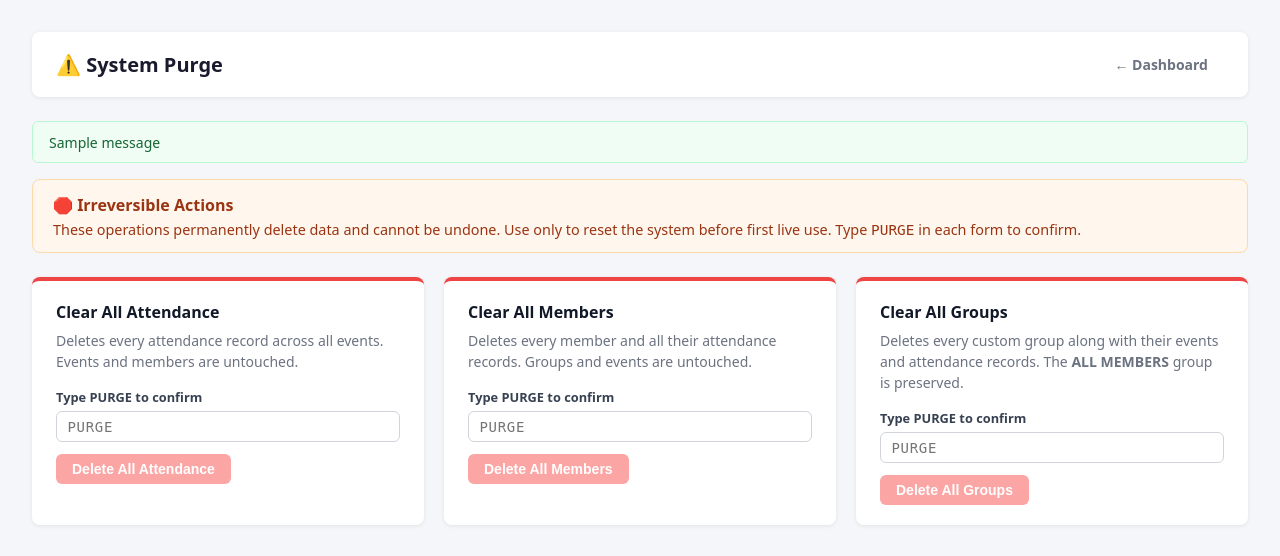
After one commit to evanlow/shephard, a Flask app: page /admin/purge in a window 1280 px wide. The commit adds this page. Shown: the top 556 px of the page. Run offline with Flask 3, Linux system fonts and the light colour scheme; a user stored in the database is signed in; tables that the repository leaves empty hold one stand-in row (values such as "Sample post"); one stand-in notice (Sample message) is shown.

Commit message:
feat: system purge page for superusers
- GET /admin/purge: three-card danger zone requiring typed PURGE confirmation
- POST /admin/purge/attendance: deletes all attendance records
- POST /admin/purge/members: deletes all members + attendance + member_groups
- POST /admin/purge/groups: deletes all custom groups + their events + attendance
  (ALL MEMBERS group always preserved)
- Dashboard link to System Purge for superusers
- 12 new smoke tests (291/291 passing)

```diff
--- a/app/routes/auth.py
+++ b/app/routes/auth.py
@@ -2,8 +2,14 @@ from functools import wraps
 
 from flask import Blueprint, abort, flash, redirect, render_template, request, url_for
 from flask_login import current_user, login_required, login_user, logout_user
+from sqlalchemy import text
 
 from ..extensions import db
+from ..models.attendance import Attendance
+from ..models.event import Event
+from ..models.group import Group
+from ..models.member import Member
+from ..models.membership import DEFAULT_GROUP_NAME, member_groups
 from ..models.user import User
 
 bp = Blueprint("auth", __name__)
@@ -193,3 +199,79 @@ def dashboard():
 def logout():
     logout_user()
     return redirect(url_for("auth.login"))
+
+
+# ---------------------------------------------------------------------------
+# System Purge (superuser only)
+# ---------------------------------------------------------------------------
+
+@bp.get("/admin/purge")
+@superuser_required
+def purge_page():
+    return render_template("auth/purge.html")
+
+
+@bp.post("/admin/purge/attendance")
+@superuser_required
+def purge_attendance():
+    if request.form.get("confirm", "").strip().upper() != "PURGE":
+        flash("Type PURGE to confirm.", "error")
+        return redirect(url_for("auth.purge_page"))
+    count = db.session.query(Attendance).delete(synchronize_session=False)
+    db.session.commit()
+    flash(f"All attendance records deleted ({count} record{'s' if count != 1 else ''} removed).", "success")
+    return redirect(url_for("auth.purge_page"))
+
+
+@bp.post("/admin/purge/members")
+@superuser_required
+def purge_members():
+    if request.form.get("confirm", "").strip().upper() != "PURGE":
+        flash("Type PURGE to confirm.", "error")
+        return redirect(url_for("auth.purge_page"))
+    # Delete in FK order: attendance → member_groups junction → members
+    db.session.query(Attendance).delete(synchronize_session=False)
+    db.session.execute(text("DELETE FROM member_groups"))
+    count = db.session.query(Member).delete(synchronize_session=False)
+    db.session.commit()
+    flash(f"All members deleted ({count} member{'s' if count != 1 else ''} removed).", "success")
+    return redirect(url_for("auth.purge_page"))
+
+
+@bp.post("/admin/purge/groups")
+@superuser_required
+def purge_groups():
+    if request.form.get("confirm", "").strip().upper() != "PURGE":
+        flash("Type PURGE to confirm.", "error")
+        return redirect(url_for("auth.purge_page"))
+    # Collect non-default group IDs
+    non_default_ids = db.session.execute(
+        db.select(Group.id).where(Group.name != DEFAULT_GROUP_NAME)
+    ).scalars().all()
+
+    if non_default_ids:
+        # Cascade manually: attendance for events → events → member_groups → groups
+        event_ids = db.session.execute(
+            db.select(Event.id).where(Event.group_id.in_(non_default_ids))
+        ).scalars().all()
+        if event_ids:
+            db.session.query(Attendance).filter(
+                Attendance.event_id.in_(event_ids)
+            ).delete(synchronize_session=False)
+        db.session.query(Event).filter(
+            Event.group_id.in_(non_default_ids)
+        ).delete(synchronize_session=False)
+        db.session.execute(
+            member_groups.delete().where(member_groups.c.group_id.in_(non_default_ids))
+        )
+        db.session.query(Member).filter(
+            Member.group_id.in_(non_default_ids)
+        ).update({"group_id": None}, synchronize_session=False)
+        db.session.query(Group).filter(
+            Group.id.in_(non_default_ids)
+        ).delete(synchronize_session=False)
+        db.session.commit()
+
+    n = len(non_default_ids)
+    flash(f"All custom groups deleted ({n} group{'s' if n != 1 else ''} removed; ALL MEMBERS preserved).", "success")
+    return redirect(url_for("auth.purge_page"))
--- a/app/templates/auth/dashboard.html
+++ b/app/templates/auth/dashboard.html
@@ -105,9 +105,12 @@
 {% endif %}
 
 {% if current_user.is_superuser %}
-<div class="mt-4">
+<div class="mt-4 d-flex gap-3">
   <a href="{{ url_for('auth.list_users') }}" class="text-decoration-none">
     Manage Admin Users &rarr;
+  </a>
+  <a href="{{ url_for('auth.purge_page') }}" class="text-decoration-none text-danger">
+    System Purge &rarr;
   </a>
 </div>
 {% endif %}
--- /dev/null
+++ b/app/templates/auth/purge.html
@@ -0,0 +1,138 @@
+<!DOCTYPE html>
+<html lang="en">
+<head>
+  <meta charset="UTF-8" />
+  <meta name="viewport" content="width=device-width, initial-scale=1.0" />
+  <title>Shepherd — System Purge</title>
+  <style>
+    *, *::before, *::after { box-sizing: border-box; margin: 0; padding: 0; }
+    body { font-family: system-ui, sans-serif; background: #f4f6f9; padding: 2rem; }
+    header {
+      display: flex; align-items: center; justify-content: space-between;
+      background: #fff; border-radius: 8px; padding: 1rem 1.5rem;
+      box-shadow: 0 1px 4px rgba(0,0,0,.08); margin-bottom: 1.5rem;
+    }
+    h1 { font-size: 1.25rem; color: #1a1a2e; }
+    .btn {
+      display: inline-block; padding: 0.45rem 1rem;
+      border-radius: 6px; font-size: 0.875rem; font-weight: 600;
+      text-decoration: none; cursor: pointer; border: none;
+    }
+    .btn-ghost { color: #6b7280; background: none; }
+    .btn-ghost:hover { color: #111; }
+    .btn-danger { background: #ef4444; color: #fff; }
+    .btn-danger:hover:not(:disabled) { background: #dc2626; }
+    .btn-danger:disabled { background: #fca5a5; cursor: not-allowed; }
+    .alert { padding: 0.65rem 1rem; border-radius: 6px; font-size: 0.875rem; margin-bottom: 1rem; }
+    .alert-success { background: #f0fdf4; border: 1px solid #bbf7d0; color: #166534; }
+    .alert-error   { background: #fef2f2; border: 1px solid #fecaca; color: #b91c1c; }
+
+    .warning-banner {
+      background: #fff7ed; border: 1px solid #fed7aa; color: #9a3412;
+      border-radius: 8px; padding: 0.85rem 1.25rem; margin-bottom: 1.5rem;
+      font-size: 0.9rem;
+    }
+    .warning-banner strong { display: block; margin-bottom: 0.25rem; font-size: 1rem; }
+
+    .purge-grid {
+      display: grid; grid-template-columns: repeat(auto-fit, minmax(280px, 1fr));
+      gap: 1.25rem;
+    }
+    .purge-card {
+      background: #fff; border-radius: 8px; box-shadow: 0 1px 4px rgba(0,0,0,.08);
+      border-top: 4px solid #ef4444; padding: 1.25rem 1.5rem;
+    }
+    .purge-card h2 { font-size: 1rem; color: #111827; margin-bottom: 0.4rem; }
+    .purge-card p  { font-size: 0.875rem; color: #6b7280; margin-bottom: 1rem; line-height: 1.5; }
+    .purge-card label { display: block; font-size: 0.8rem; font-weight: 600;
+                        color: #374151; margin-bottom: 0.35rem; }
+    .purge-card input[type="text"] {
+      width: 100%; padding: 0.4rem 0.65rem; border: 1px solid #d1d5db;
+      border-radius: 6px; font-size: 0.875rem; margin-bottom: 0.75rem;
+      font-family: monospace; letter-spacing: 0.05em;
+    }
+    .purge-card input[type="text"]:focus { outline: 2px solid #ef4444; border-color: #ef4444; }
+  </style>
+</head>
+<body>
+  <header>
+    <h1>⚠️ System Purge</h1>
+    <div style="display:flex;align-items:center;gap:1rem;">
+      <a href="{{ url_for('auth.dashboard') }}" class="btn btn-ghost">&larr; Dashboard</a>
+    </div>
+  </header>
+
+  {% with messages = get_flashed_messages(with_categories=true) %}
+    {% for category, msg in messages %}
+      <div class="alert alert-{{ category }}">{{ msg }}</div>
+    {% endfor %}
+  {% endwith %}
+
+  <div class="warning-banner">
+    <strong>🛑 Irreversible Actions</strong>
+    These operations permanently delete data and cannot be undone. Use only to reset the system before first live use.
+    Type <code>PURGE</code> in each form to confirm.
+  </div>
+
+  <div class="purge-grid">
+
+    <!-- Purge Attendance -->
+    <div class="purge-card">
+      <h2>Clear All Attendance</h2>
+      <p>Deletes every attendance record across all events. Events and members are untouched.</p>
+      <form method="post" action="{{ url_for('auth.purge_attendance') }}" onsubmit="return checkConfirm(this)">
+        <label for="conf-attendance">Type PURGE to confirm</label>
+        <input type="text" id="conf-attendance" name="confirm"
+               placeholder="PURGE" autocomplete="off"
+               oninput="toggleBtn(this)" />
+        <button type="submit" class="btn btn-danger" id="btn-attendance" disabled>
+          Delete All Attendance
+        </button>
+      </form>
+    </div>
+
+    <!-- Purge Members -->
+    <div class="purge-card">
+      <h2>Clear All Members</h2>
+      <p>Deletes every member and all their attendance records. Groups and events are untouched.</p>
+      <form method="post" action="{{ url_for('auth.purge_members') }}" onsubmit="return checkConfirm(this)">
+        <label for="conf-members">Type PURGE to confirm</label>
+        <input type="text" id="conf-members" name="confirm"
+               placeholder="PURGE" autocomplete="off"
+               oninput="toggleBtn(this)" />
+        <button type="submit" class="btn btn-danger" id="btn-members" disabled>
+          Delete All Members
+        </button>
+      </form>
+    </div>
+
+    <!-- Purge Groups -->
+    <div class="purge-card">
+      <h2>Clear All Groups</h2>
+      <p>Deletes every custom group along with their events and attendance records. The <strong>ALL MEMBERS</strong> group is preserved.</p>
+      <form method="post" action="{{ url_for('auth.purge_groups') }}" onsubmit="return checkConfirm(this)">
+        <label for="conf-groups">Type PURGE to confirm</label>
+        <input type="text" id="conf-groups" name="confirm"
+               placeholder="PURGE" autocomplete="off"
+               oninput="toggleBtn(this)" />
+        <button type="submit" class="btn btn-danger" id="btn-groups" disabled>
+          Delete All Groups
+        </button>
+      </form>
+    </div>
+
+  </div>
+
+  <script>
+    function toggleBtn(input) {
+      const btn = input.closest('form').querySelector('button[type="submit"]');
+      btn.disabled = input.value.trim().toUpperCase() !== 'PURGE';
+    }
+    function checkConfirm(form) {
+      const val = form.querySelector('input[name="confirm"]').value.trim().toUpperCase();
+      if (val !== 'PURGE') { alert('Type PURGE to confirm.'); return false; }
+      return true;
+    }
+  </script>
+</body>
+</html>
```
Also changed, not shown: tests/smoke_auth.py (+152 -0 lines).
